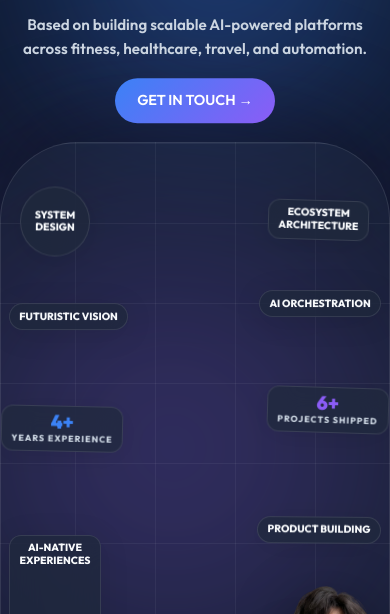
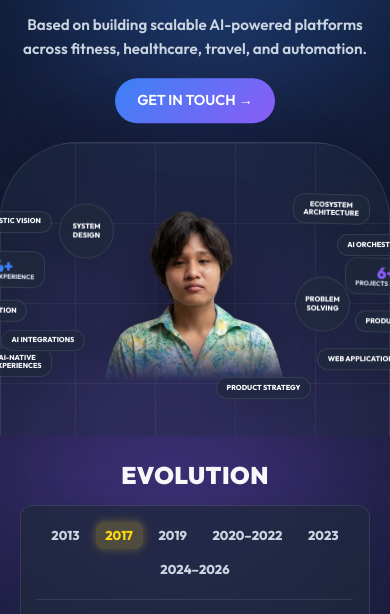
Before and after one commit to winchakma/portfolio, a plain HTML site: page index.html in a window 390 px wide. Shown: the part 224-838 px from the top of the page. Drawn offline with Linux system fonts and the light colour scheme.

Commit message:
fix(mobile): restore exact desktop layout by proportional scaling

```diff
--- a/styles.css
+++ b/styles.css
@@ -472,53 +472,40 @@ footer { text-align: center; padding: 2rem 1rem; border-top: 1px solid var(--gla
         margin-bottom: 2rem;
         padding: 0;
         width: 100%;
-        height: 800px; /* Tall enough to spread 13 stickers */
+        max-width: 550px;
         position: relative;
+        display: flex;
+        justify-content: center;
+        align-items: center;
     }
     .portrait-img {
-        position: absolute;
-        top: 50%;
-        left: 50%;
-        transform: translate(-50%, -50%);
-        width: 240px;
-        max-width: 60%;
+        width: 80%;
+        max-width: 300px;
         height: auto;
         border-radius: 20px;
+        position: relative;
         z-index: 10;
     }
 
-    /* Make stickers float nicely without overlapping */
+    /* Make stickers EXACTLY like desktop, but shrunk by 50% to fit the small screen */
     .sticker {
-        font-size: 0.7rem;
-        padding: 0.4rem 0.7rem;
+        font-size: 0.55rem;
+        padding: 0.5rem 0.75rem;
     }
     .sticker-circle {
-        width: 80px;
-        height: 80px;
+        width: 70px;
+        height: 70px;
+        padding: 0.25rem;
     }
-    .metric-number { font-size: 1.4rem; margin-bottom: 0.1rem; }
-    .metric-label { font-size: 0.6rem; }
+    .metric-number { font-size: 1.25rem; margin-bottom: 0; }
+    .metric-label { font-size: 0.45rem; letter-spacing: 0; }
 
-    /* Vertically distribute all 13 stickers over 800px */
-    .s-teal     { top: 2%;   left: 5%;   transform: rotate(-3deg); }
-    .s-pink     { top: 5%;   right: 5%;  transform: rotate(4deg); }
-
-    .s-vision   { top: 18%;  left: 2%;   transform: rotate(2deg); }
-    .s-ai-orch  { top: 16%;  right: 2%;  transform: rotate(-2deg); }
-
-    .s-blue     { top: 32%;  left: 0%;   transform: rotate(-2deg); }
-    .s-purple   { top: 30%;  right: 0%;  transform: rotate(2deg); }
-
-    .s-yellow   { top: 48%;  left: 2%;   transform: rotate(1deg); }
-    .s-build    { top: 46%;  right: 2%;  transform: rotate(-1deg); }
-
-    .s-cyan     { top: 62%;  left: 5%;   transform: rotate(3deg); }
-    .s-indigo   { top: 60%;  right: 5%;  transform: rotate(-3deg); }
-
-    .s-api      { top: 76%;  left: 2%;   transform: rotate(-2deg); }
-    .s-orange   { top: 78%;  right: 2%;  transform: rotate(2deg); }
-
-    .s-green    { top: 90%;  left: 50%;  transform: translateX(-50%) rotate(0deg); } /* Bottom center */
+    /* Fix only the most extreme left/right values that would overflow the narrow screen.
+       We DO NOT touch top/bottom, so they inherit perfectly from desktop and won't stretch! */
+    .s-blue { left: -10%; }
+    .s-yellow { left: -5%; }
+    .s-purple { right: -10%; }
+    .s-indigo { right: -5%; }
 
     /* The JavaScript will add .scroll-hover when they enter the viewport center */
     /* We define those classes here to match the desktop hover states */
@@ -612,10 +599,9 @@ footer { text-align: center; padding: 2rem 1rem; border-top: 1px solid var(--gla
     .workflow-step { padding: 1rem 0.75rem; }
     .metric-number { font-size: 1.8rem; }
     .btn { display: block; width: fit-content; margin: 0 auto; }
-    /* Stickers even smaller for small phones */
-    .portrait-container { height: 750px; }
-    .sticker { font-size: 0.65rem; padding: 0.4rem 0.6rem; }
-    .sticker-circle { width: 70px; height: 70px; }
-    .metric-number { font-size: 1.2rem; }
-    .metric-label { font-size: 0.55rem; }
+    /* Smaller text for tiny phones */
+    .sticker { font-size: 0.45rem; padding: 0.35rem 0.6rem; }
+    .sticker-circle { width: 55px; height: 55px; padding: 0.2rem; }
+    .metric-number { font-size: 1rem; }
+    .metric-label { font-size: 0.4rem; }
 }
```
